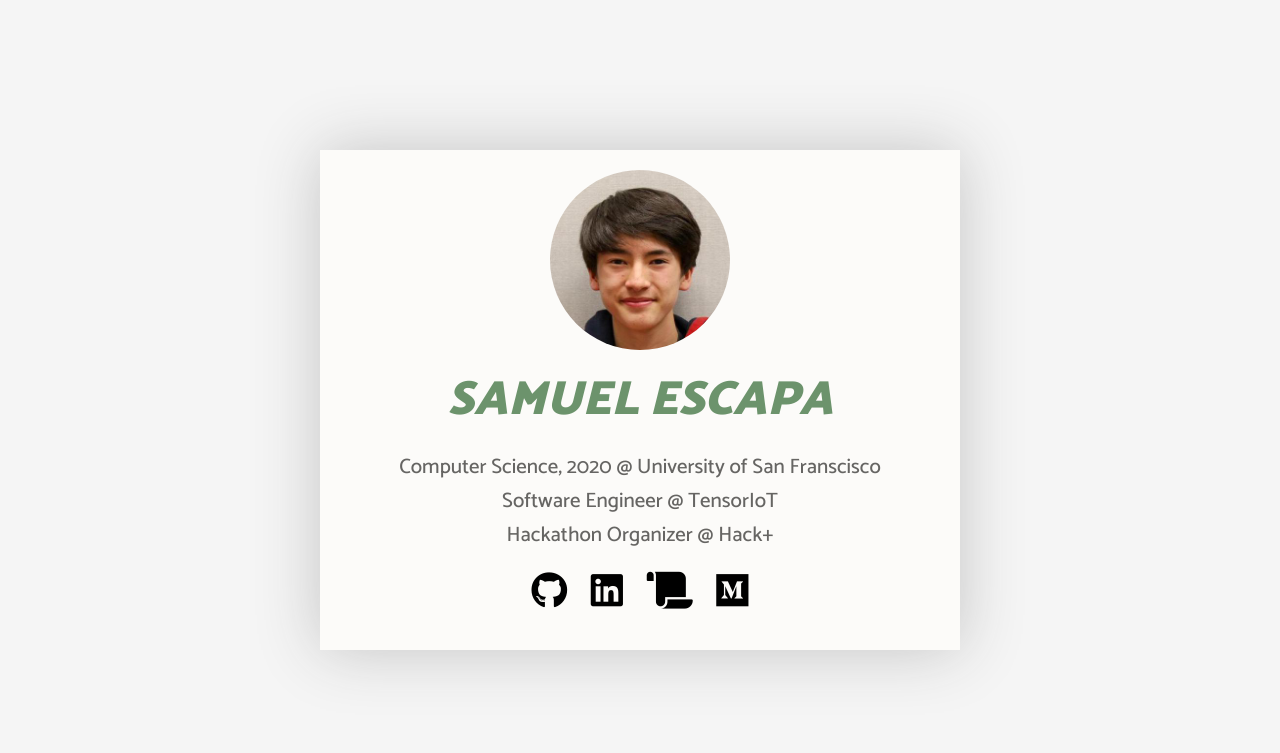
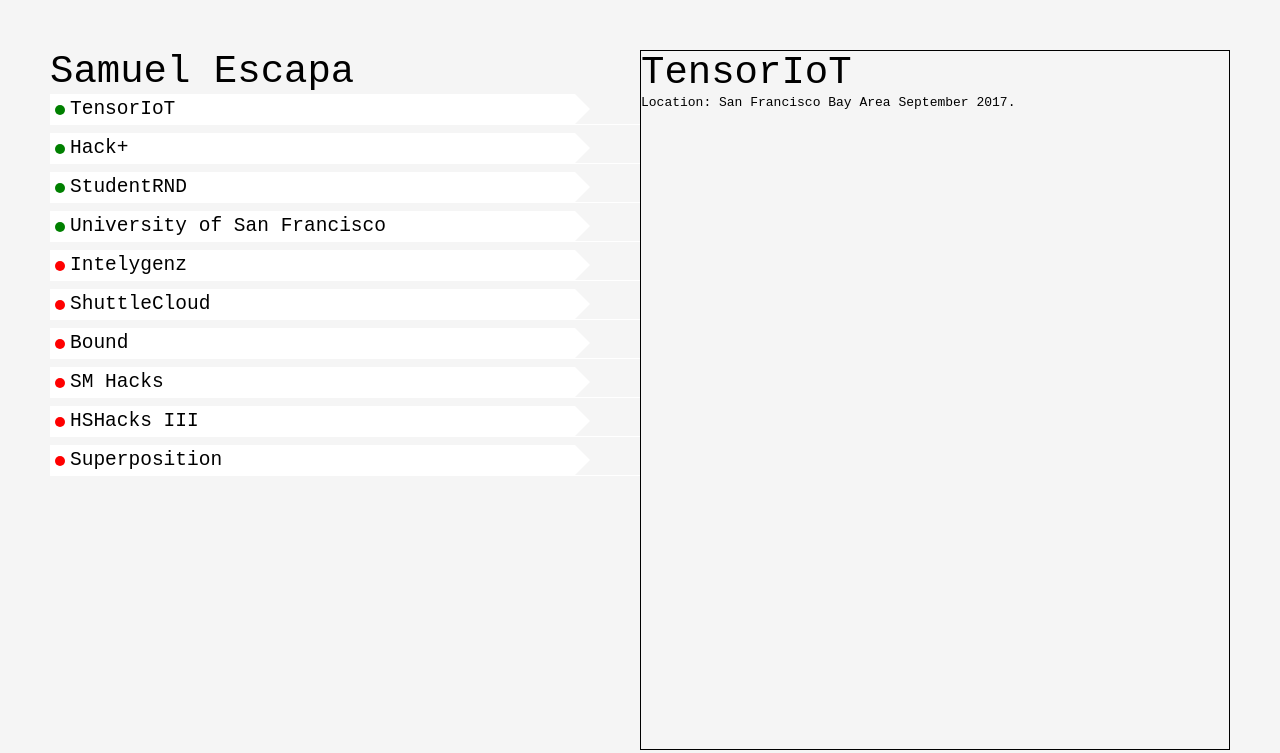
Before and after one commit to saescapa/saescapa.github.io, a plain HTML site: page index.html in a window 1280 px wide. Drawn offline with Linux system fonts and the light colour scheme.

Commit message:
Newly Update Website

```diff
--- a/index.html
+++ b/index.html
@@ -9,41 +9,57 @@
     <link rel="stylesheet" href="style.css">
   </head>
   <body>
-    <div class="envelope-container">
-      <div class="envelope">
-        &nbsp;
+    <div class="main">
+      <div class="basic">
+        <div class="name">
+          Samuel Escapa
+        </div>
+        <div class="projects">
+          <div class="project active">
+            TensorIoT
+          </div>
+          <div class="project active">
+            Hack+
+          </div>
+          <div class="project active">
+            StudentRND
+          </div>
+          <div class="project active">
+            University of San Francisco
+          </div>
+          <div class="project">
+            Intelygenz
+          </div>
+          <div class="project">
+            ShuttleCloud
+          </div>
+          <div class="project">
+            Bound
+          </div>
+          <div class="project">
+            SM Hacks
+          </div>
+          <div class="project">
+            HSHacks III
+          </div>
+          <div class="project">
+            Superposition
+          </div>
+        </div>
       </div>
-    </div>
-    <div class="envelope-seal-container">
-      <div class="envelope-seal">
-        &nbsp;
-      </div>
-    </div>
-    <div class="letter-container">
-      <div class="letter-box">
-        <div class="content">
-          <div class="picture">
-            <img src="samepictureasalways.jpeg" alt="Proofile picture"/>
+      <div class="details">
+        <div class="panel active" id="tensoriot">
+          <div class="title">
+            TensorIoT
           </div>
-          <div class="name">
-            Samuel Escapa
+          <div class="content">
+            Location: San Francisco Bay Area
+            September 2017.
           </div>
-          <div class="current">
-            <div class="work">
-              Computer Science, 2020 @ University of San Franscisco
-            </div>
-            <div class="work">
-              Software Engineer @ <a href="http://www.tensoriot.com">TensorIoT</a>
-            </div>
-            <div class="work">
-              Hackathon Organizer @ <a href="https://www.hackplus.io">Hack+</a>
-            </div>
-          </div>
-          <div class="links">
-            <a href="https://www.github.com/saescapa"><i class="fab fa-github"></i></a>
-            <a href="https://www.linkedin.com/in/samuel-escapa"><i class="fab fa-linkedin"></i></a>
-            <a href="resume.pdf"><i class="fas fa-scroll"></i></a>
-            <a href="https://medium.com/@samuel.escapa"><i class="fab fa-medium"></i></a>
+        </div>
+        <div class="panel" id="hackplus">
+          <div class="title">
+            Hack+
           </div>
         </div>
       </div>
--- a/style.scss
+++ b/style.scss
@@ -1,30 +1,6 @@
 @import 'reset.css';
 
-@keyframes open-envelope {
-  0% {
-    top: 50vh;
-  }
-  10% {
-    top: 48vh;
-  }
-  65% {
-    opacity: 1;
-  }
-  100% {
-    top: 140vh;
-    opacity: 0;
-  }
-}
-
 $body-background-color: #f5f5f5;
-$box-shadow-color: #939393;
-$envelope-background-color: #e1d3bf;
-$envelope-width: 60vw;
-$envelope-seal-border-color: #f4ede1;
-$envelope-seal-background-color: #efe4d3;
-
-$letter-background-color: #fcfbf9;
-$letter-shadow-color: #c4c4c4;
 
 * {
   box-sizing: border-box;
@@ -37,8 +13,8 @@ html, body {
 }
 
 body {
-  position: relative;
   background-color: $body-background-color;
+  font-family: monospace;
   a {
     color: inherit;
     text-decoration: none;
@@ -49,117 +25,73 @@ body {
   }
 }
 
-%animation-shared {
-  animation: open-envelope 1.5s;
-  animation-delay: 0.5s;
-  animation-fill-mode: forwards;
-  animation-timing-function: linear;
+
+.main {
+  width: 100%;
+  height: 100%;
+  padding: 50px;
+  display: flex;
+  flex-wrap: nowrap;
+  .basic {
+    flex: 50%;
+    width: 50%;
+    .name {
+      font-size: 3em;
     }
-
-.envelope-container {
+    .projects {
+      font-size: 1.5em;
+      .project {
+        position: relative;
+        background-color: white;
+        padding: 4px;
+        padding-left: 20px;
+        margin-bottom: 8px;
+        height: 31px;
+        &:before {
           position: absolute;
-  top: 50vh;
-  width: 100%;
-  z-index: 4;
-  @extend %animation-shared;
-  .envelope {
-    margin: 0 auto;
-    width: $envelope-width;
-    max-width: 800px;
-    min-width: 600px;
-    height: 600px;
-    background-color: $envelope-background-color;
-    box-shadow: 0px 0px 40px $box-shadow-color;
+          top: 11px;
+          left: 5px;
+          content: "";
+          width: 10px;
+          height: 10px;
+          background-color: red;
+          border-radius: 50%;
+        }
+        &.active:before {
+          background-color: green;
+        }
+        &:after {
+          position: absolute;
+          top: 0px;
+          right: 0px;
+          width: 50px;
+          content: "";
+          border-top: 15.5px solid $body-background-color;
+          border-left: 15px solid white;
+          border-bottom: 15.5px solid $body-background-color;
         }
       }
-
-.envelope-seal-container {
-  position: absolute;
-  top: 50vh;
-  width: 100%;
-  height: 1px;
-  display: flex;
-  align-items: center;
-  justify-content: center;
-  z-index: -5;
-  @extend %animation-shared;
-  .envelope-seal {
-    width: 42.4264068712vw; // root($envelope-width^2/2)
-    max-width: 565.685424949px;
-    min-width: 424.264068712px; // root(600^2/2)
-    height: 42.4264068712vw;
-    max-height: 565.685424949px;
-    min-height: 424.264068712px;
-    margin: 0 auto;
-    border: 50px solid $envelope-seal-border-color;
-    border-top-left-radius: 30px;
-    box-shadow: 0px 0px 40px $box-shadow-color;
-    background-color: $envelope-seal-background-color;
-    transform: rotate(45deg);
     }
   }
-
-.letter-container {
+  .details {
+    flex: 50%;
+    width: 50%;
+    height: 100%;
+    position: relative;
+    .panel {
       position: absolute;
       top: 0;
       left: 0;
       width: 100%;
       height: 100%;
-  font-family: 'Catamaran', sans-serif;
-  z-index: 3;
-  .letter-box {
-    height: 100%;
-    display: flex;
-    justify-content: center;
-    align-items: center;
-    .content {
-      position: relative;
-      width: 50vw;
-      min-width: 500px;
-      max-width: 750px;
-      min-height: 500px;
-      display: flex;
-      flex-wrap: wrap;
-      justify-content: center;
-      padding: 20px;
-      box-shadow: 0px 0px 60px $letter-shadow-color;
-      background-color: $letter-background-color;
-      .picture {
-        flex: 100%;
-        width: 100%;
-        text-align: center;
-          img {
-            width: 180px;
-            height: 180px;
-            border-radius: 50%;
+      border: 1px solid black;
+      display: none;
+      &.active {
+        display: block;
       }
-      }
-      .name {
-        width: 100%;
-        text-align: center;
-        text-transform: uppercase;
-        color: #6c936c;
+      .title {
         font-size: 3em;
-        font-style: italic;
-        font-weight: 900;
-      }
-      .current {
-        text-align: center;
-        .work {
-          color: #666563;
-          font-size: 1.3em;
-          font-weight: 500;
-        }
-      }
-      .links {
-        width: 100%;
-        text-align: center;
-        a {
-          display: inline-block;
-          margin: 10px;
-          font-size: 2.3em;
       }
     }
   }
 }
-}
```
Also changed, not shown: style.css, 1 other file. Lines whose indentation alone changed are shown as unchanged.
